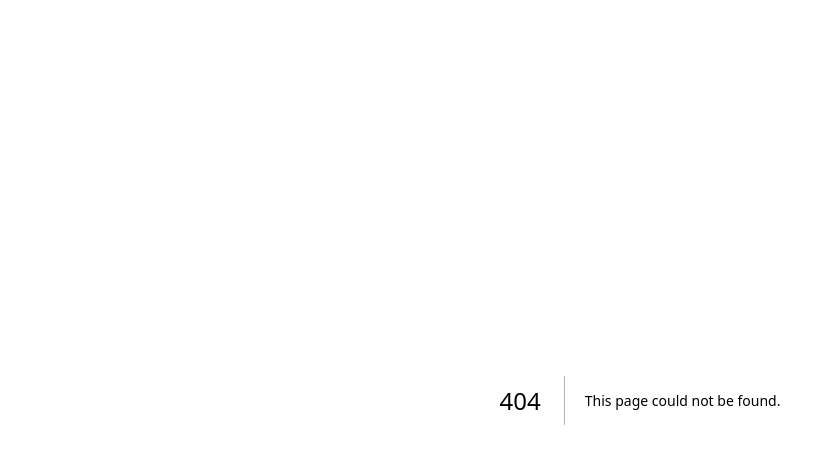
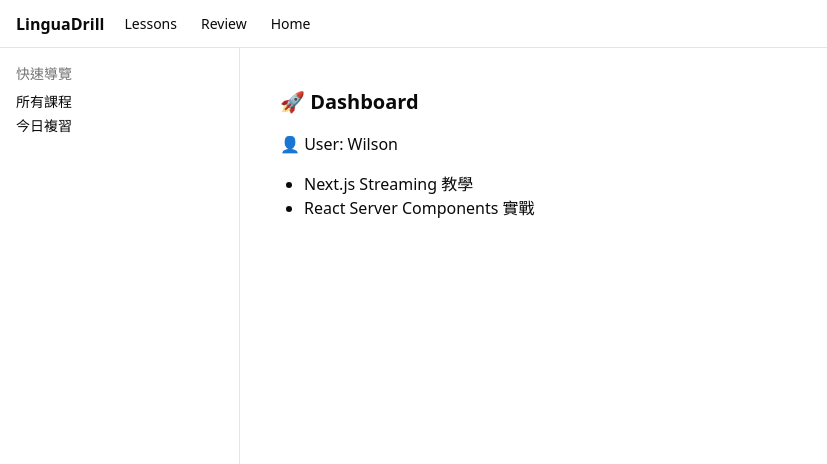
Before and after one commit to Wilson036/linguaDrill, a Next.js app: page /dashboard in a window 1280 px wide. Before the commit this address had no page. Shown: the top 464 px of the page, without its empty margins (0-827 px from the left). Built offline with nearby package versions, Linux system fonts and the light colour scheme.

Commit message:
添加layout 和template

```diff
--- /dev/null
+++ b/src/app/(app)/dashboard/latest-posts.tsx
@@ -0,0 +1,9 @@
+export default async function LatestPosts() {
+    await new Promise(r => setTimeout(r, 4000));
+    return (
+      <ul className="list-disc pl-6">
+        <li>Next.js Streaming 教學</li>
+        <li>React Server Components 實戰</li>
+      </ul>
+    );
+  }
--- /dev/null
+++ b/src/app/(app)/dashboard/page.tsx
@@ -0,0 +1,20 @@
+import { Suspense } from 'react';
+import UserInfo from './user-info';
+import LatestPosts from './latest-posts';
+
+
+export default function DashboardPage() {
+  return (
+    <div className="p-6 space-y-4">
+      <h1 className="text-xl font-bold">🚀 Dashboard</h1>
+
+      <Suspense fallback={<p>Loading user info...</p>}>
+        <UserInfo />
+      </Suspense>
+
+      <Suspense fallback={<p>Loading latest posts...</p>}>
+        <LatestPosts />
+      </Suspense>
+    </div>
+  );
+}
--- /dev/null
+++ b/src/app/(app)/dashboard/user-info.tsx
@@ -0,0 +1,5 @@
+export default async function UserInfo() {
+
+    await new Promise(r => setTimeout(r, 2000)); // 模擬慢資料
+    return <div>👤 User: Wilson</div>;
+  }
--- a/src/app/(app)/layout.tsx
+++ b/src/app/(app)/layout.tsx
@@ -1,9 +1,11 @@
 import type { ReactNode } from "react";
-import AppNav from "@/component/app-nav";
+import AppNav from "@/components/app-nav";
+import { Probe } from "@/components/Probe";
 
 export default function AppLayout({ children }: { children: ReactNode }) {
   return (
     <div className="min-h-dvh grid grid-rows-[auto_1fr]">
+      <Probe name="(app) layout" />
       <AppNav />
       <div className="grid md:grid-cols-[240px_1fr]">
         <aside className="hidden md:block border-r p-4 space-y-2">
--- /dev/null
+++ b/src/app/(app)/template.tsx
@@ -0,0 +1,11 @@
+import { Probe } from "@/components/Probe";
+import type { ReactNode } from "react";
+
+export default function Template({ children }: { children: ReactNode }) {
+  return (
+    <div className="fade-enter">
+      <Probe name="(app) template" />
+      {children}
+    </div>
+  );
+}
--- a/src/app/app/layout.tsx
+++ b/src/app/app/layout.tsx
@@ -1,5 +1,5 @@
 import type { ReactNode } from "react";
-import AppNav from "@/component/app-nav";
+import AppNav from "@/components/app-nav";
 
 export default function AppLayout({ children }: { children: ReactNode }) {
   return (
--- /dev/null
+++ b/src/components/Probe.tsx
@@ -0,0 +1,10 @@
+"use client";
+import { useEffect } from "react";
+
+export function Probe({ name }: { name: string }) {
+  useEffect(() => {
+    console.log(`[${name}] mount`);
+    return () => console.log(`[${name}] unmount`);
+  }, []);
+  return null;
+}
```
Also changed, not shown: src/components/app-nav.tsx (renamed from src/component/app-nav.tsx).
